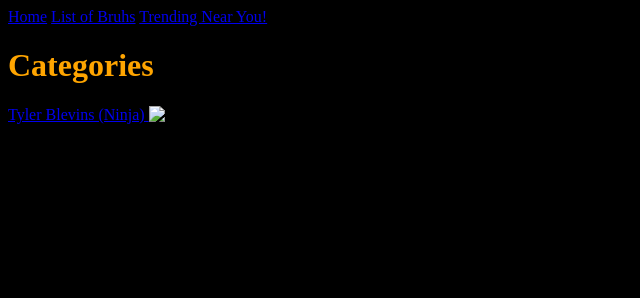
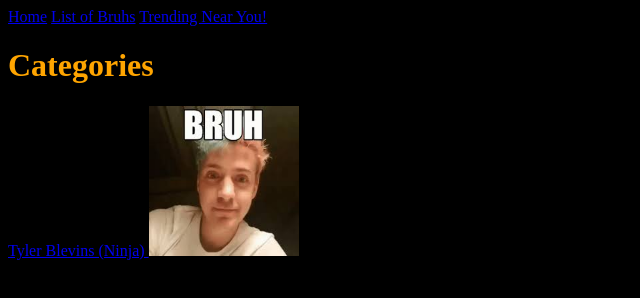
Before and after one commit to Afraid4Life/BruhHub, a plain HTML site: page Categories.html in a window 1280 px wide. Shown: the whole page, without its empty margins (0-640 px from the left). Drawn offline with Linux system fonts and the light colour scheme.

Commit message:
Update Categories.html

```diff
--- a/Categories.html
+++ b/Categories.html
@@ -9,6 +9,6 @@
   <body style="background-color:black;">
     <a href="Trending.html">Tyler Blevins (Ninja)
  </a>
-    <img src="download-(3).jpg" alt="Bruh" height = 150 width = 150>
+    <img src="c00c479f-af00-4816-afbf-379ca0e631d0.jfif" alt="Bruh" height = 150 width = 150>
   </body>
 </html>
```
